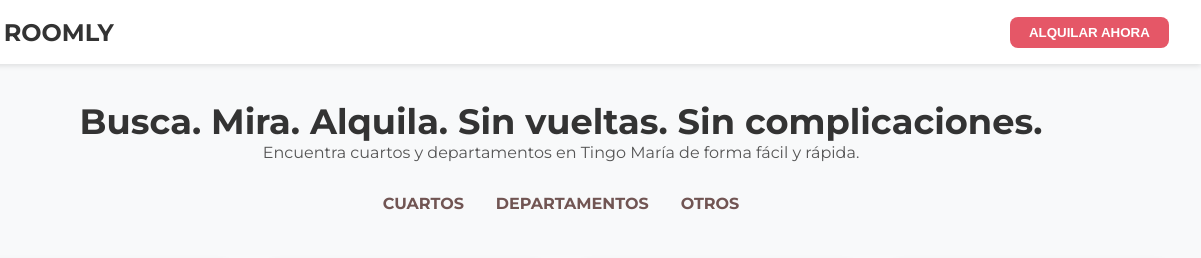
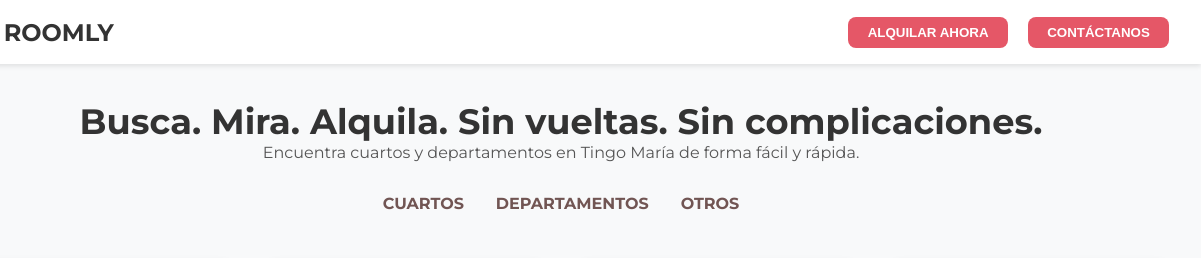
Before and after one commit to Kricpp/Rommly, a plain HTML site: page index.html in a window 1280 px wide. Shown: the top 258 px of the page, 79-1280 px from the left. Drawn offline with Linux system fonts and the light colour scheme; grey boxes are pictures that could not be loaded.

Commit message:
boton  contactanos

```diff
--- a/index.html
+++ b/index.html
@@ -177,9 +177,14 @@
       <img src="https://img.icons8.com/?size=100&id=msNIPn7UIDyX&format=png&color=000000" alt="Logo">
       ROOMLY
     </div>
-    <button onclick="document.getElementById('formulario').scrollIntoView({ behavior: 'smooth' })">
-      ALQUILAR AHORA
-    </button>
+    <div>
+      <button onclick="document.getElementById('formulario').scrollIntoView({ behavior: 'smooth' })">
+        ALQUILAR AHORA
+      </button>
+      <button id="btn-contactanos" style="margin-left: 1rem; background-color: #E55767;" onclick="alert('¡Gracias por tu interés! Esta función estará disponible pronto.')">
+        CONTÁCTANOS
+      </button>
+    </div>
   </div>
 
   <!-- Hero -->
```
